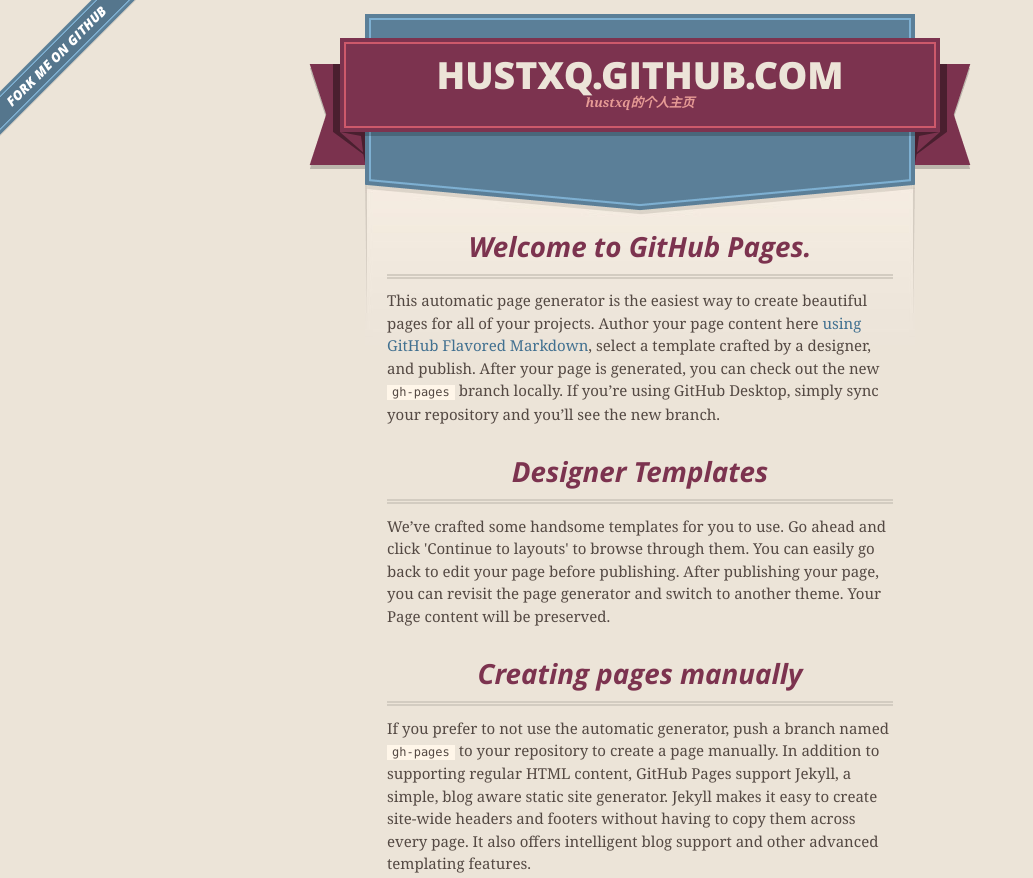
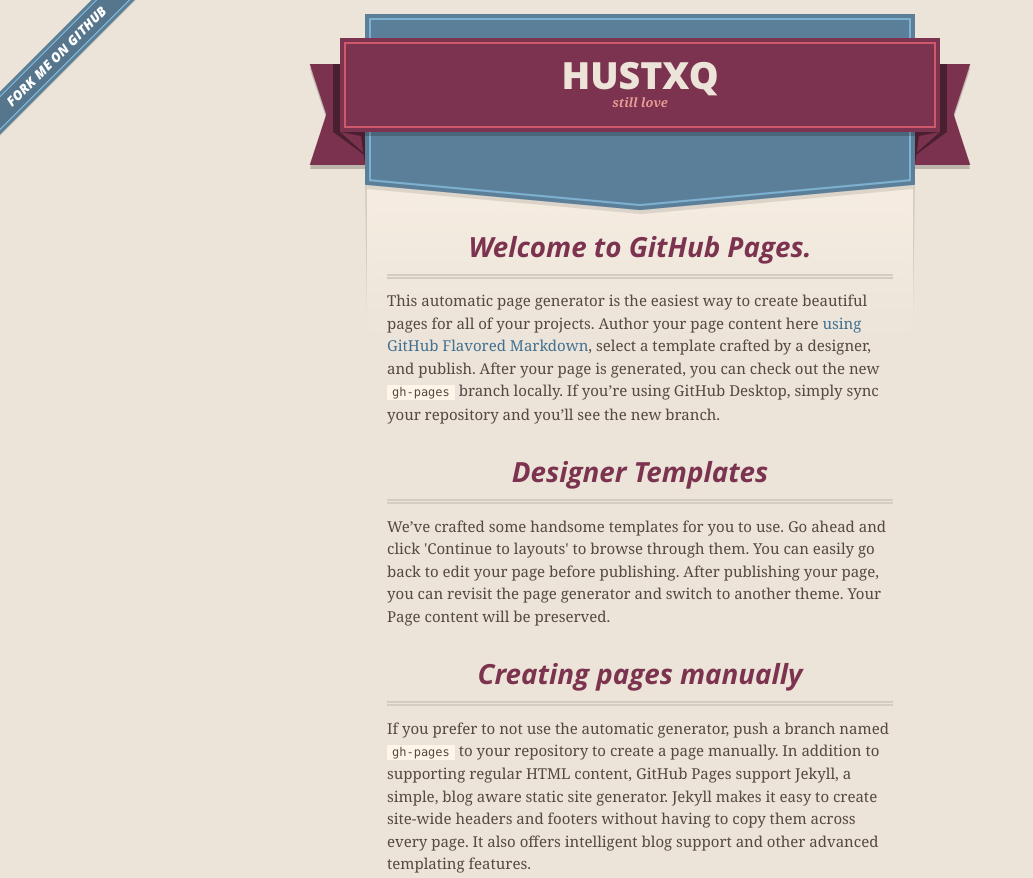
Before and after one commit to hustxq/hustxq.github.com, a plain HTML site: page index.html in a window 1280 px wide. Shown: the top 878 px of the page, without its empty margins (0-1033 px from the left). Drawn offline with nearby package versions, Linux system fonts and the light colour scheme.

Commit message:
modify index.html

```diff
--- a/index.html
+++ b/index.html
@@ -27,13 +27,11 @@
       <header>
         <span class="ribbon-outer">
           <span class="ribbon-inner">
-            <h1>Hustxq.GitHub.com</h1>
-            <h2>hustxq的个人主页</h2>
+            <h1>hustxq</h1>
+            <h2>still love</h2>
           </span>
           <span class="left-tail"></span>
-          <span class="right-tail"></span>
-        </span>
-      </header>
+          <span class="right-tail"></span>        </span>      </header>
 
       <div id="no-downloads">
         <span class="inner">
@@ -77,8 +75,7 @@
             <p>Projects by <a href="https://github.com/hustxq">hustxq</a> can be found on <a href="https://github.com/hustxq">GitHub</a></p>
           </span>
           <span class="left-tail"></span>
-          <span class="right-tail"></span>
-        </span>
+          <span class="right-tail"></span>        </span>
         <p>Generated with <a href="https://pages.github.com">GitHub Pages</a> using Merlot</p>
         <span class="octocat"></span>
       </footer>
```
